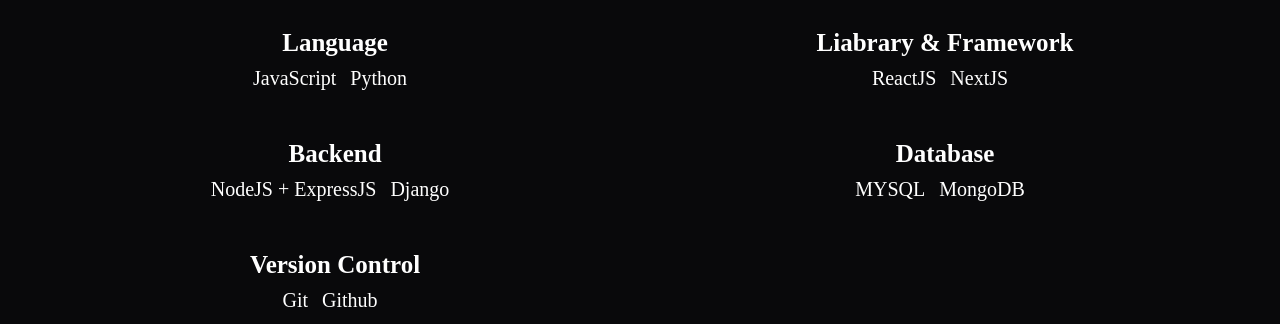
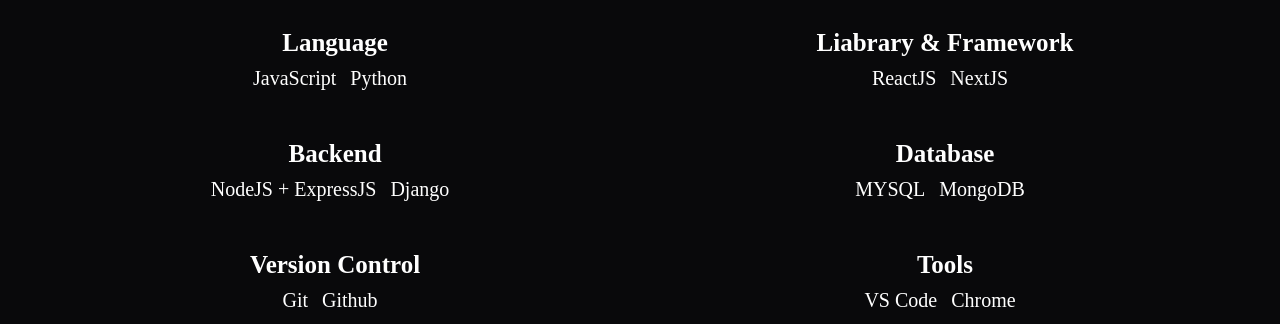
Before and after one commit to AnshSonone/inter05, a plain HTML site: page index.html in a window 1280 px wide. Shown: the part 628-952 px from the top of the page. Drawn offline with Linux system fonts and the light colour scheme.

Commit message:
Add files via upload

```diff
--- a/index.html
+++ b/index.html
@@ -68,7 +68,13 @@
           <span class="tech">Git</span>
           <span class="tech">Github</span>
         </div>
+        <div class="tech_div">
+          <h3 class="technology">Tools</h3>
+          <span class="tech">VS Code</span>
+          <span class="tech">Chrome</span>
+        </div>
       </div>
+    </div>
     </div>
   </main>
 
```
